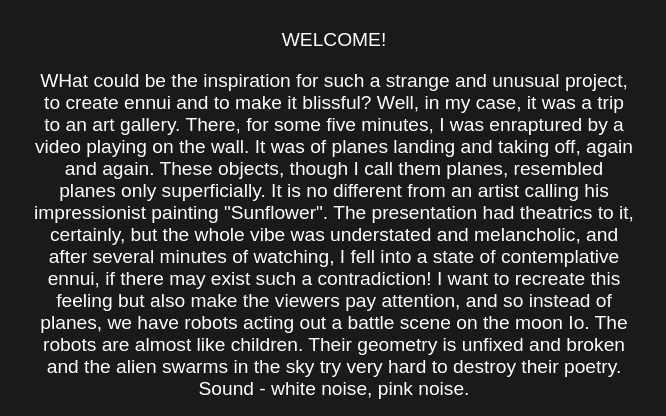
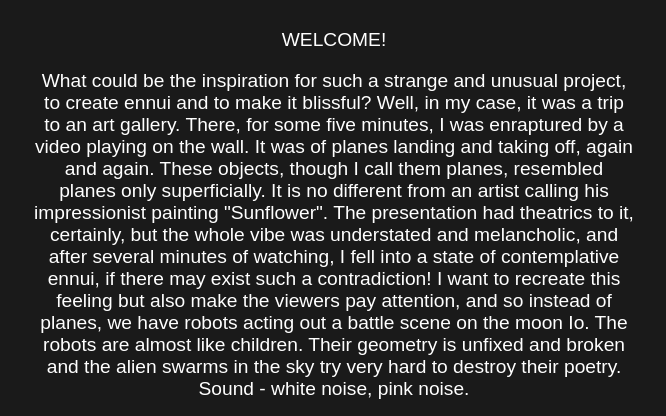
Before and after one commit to CheckmeowwwT/website, a plain HTML site: page CSCI_712.html in a window 1280 px wide. Shown: the part 221-637 px from the top of the page, 306-972 px from the left. Drawn offline with Linux system fonts and the light colour scheme.

Commit message:
Update CSCI_712.html

```diff
--- a/CSCI_712.html
+++ b/CSCI_712.html
@@ -101,7 +101,7 @@
             WELCOME!
         </p>
         <p>
-           WHat could be the inspiration for such a strange and unusual project, to create ennui and to make it blissful? Well, in my case, it was a trip to an art gallery. There, for some five minutes, I was enraptured by a video playing on the wall. It was of planes landing and taking off, again and again. These objects, though I call them planes, resembled planes only superficially. It is no different from an artist calling his impressionist painting "Sunflower". The presentation had theatrics to it, certainly, but the whole vibe was understated and melancholic, and after several minutes of watching, I fell into a state of contemplative ennui, if there may exist such a contradiction! I want to recreate this feeling but also make the viewers pay attention, and so instead of planes, we have robots acting out a battle scene on the moon Io. The robots are almost like children. Their geometry is unfixed and broken and the alien swarms in the sky try very hard to destroy their poetry. Sound - white noise, pink noise.
+           What could be the inspiration for such a strange and unusual project, to create ennui and to make it blissful? Well, in my case, it was a trip to an art gallery. There, for some five minutes, I was enraptured by a video playing on the wall. It was of planes landing and taking off, again and again. These objects, though I call them planes, resembled planes only superficially. It is no different from an artist calling his impressionist painting "Sunflower". The presentation had theatrics to it, certainly, but the whole vibe was understated and melancholic, and after several minutes of watching, I fell into a state of contemplative ennui, if there may exist such a contradiction! I want to recreate this feeling but also make the viewers pay attention, and so instead of planes, we have robots acting out a battle scene on the moon Io. The robots are almost like children. Their geometry is unfixed and broken and the alien swarms in the sky try very hard to destroy their poetry. Sound - white noise, pink noise.
         </p>
         <p>
             Here are some videos
```
